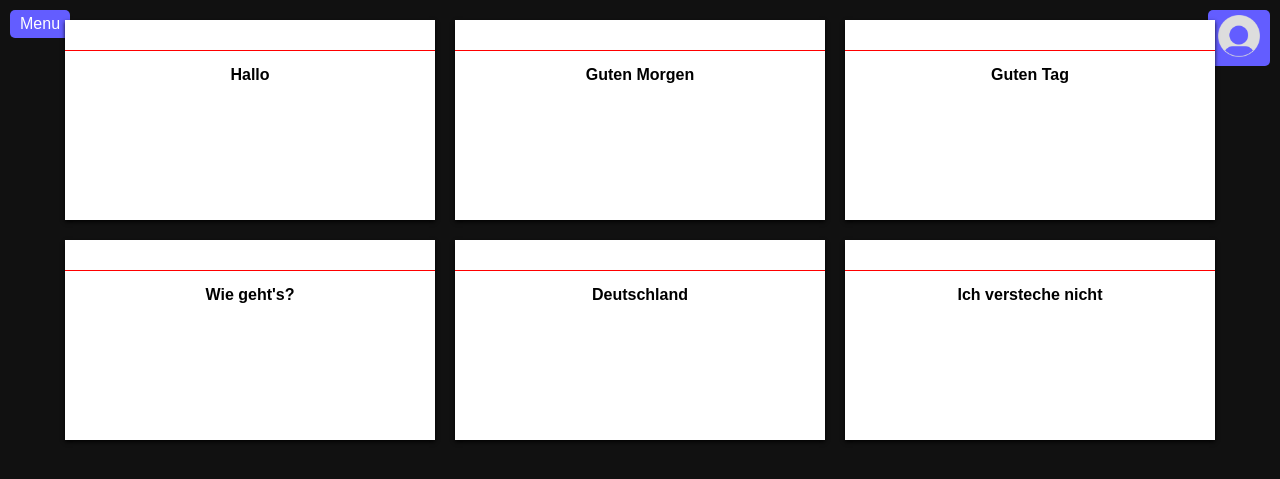
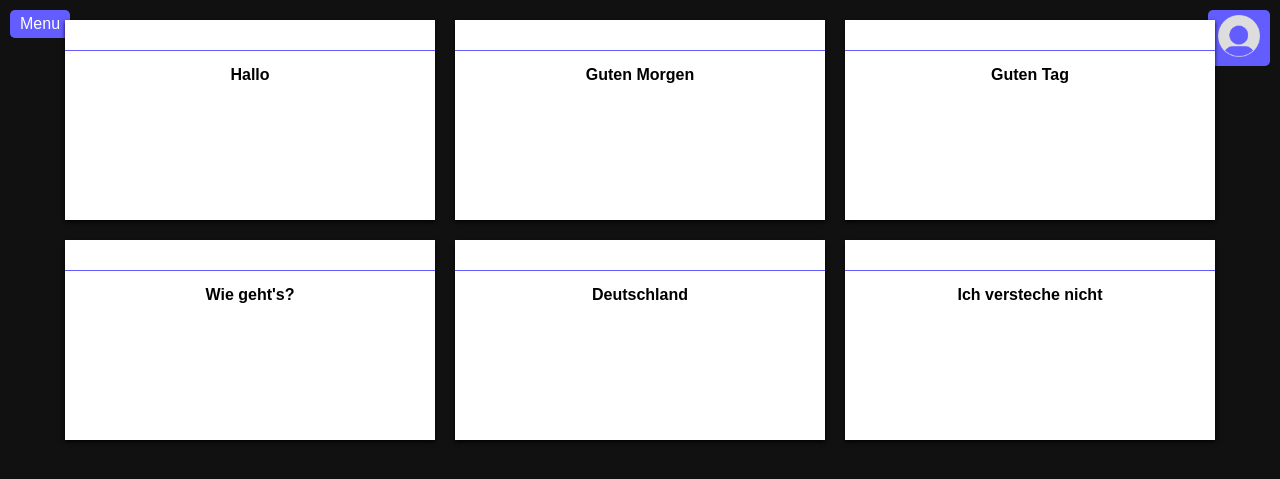
Before and after one commit to cbeazon0/RevUC2024, a Flask app: page /flashcards in a window 1280 px wide. Shown: the part 70-549 px from the top of the page. Run offline with Flask 3, Linux system fonts and the light colour scheme.

Commit message:
updated colors

```diff
--- a/templates/flashcards.html
+++ b/templates/flashcards.html
@@ -350,9 +350,9 @@
       const del = document.createElement('i');
 
       flashcard.className = 'flashcard';
-      question.setAttribute("style", "border-top:1px solid red; padding: 15px; margin-top:30px");
+      question.setAttribute("style", "border-top:1px solid #635dff; padding: 15px; margin-top:30px");
       question.textContent = text.my_question;
-      answer.setAttribute("style", "text-align:center; display:none; color:red");
+      answer.setAttribute("style", "text-align:center; display:none; color:#635dff");
       answer.textContent = text.my_answer;
       del.className = "fas fa-minus";
       del.style.position = "absolute";
@@ -401,5 +401,4 @@
     });
   </script>
 </body>
-
 </html>
```
